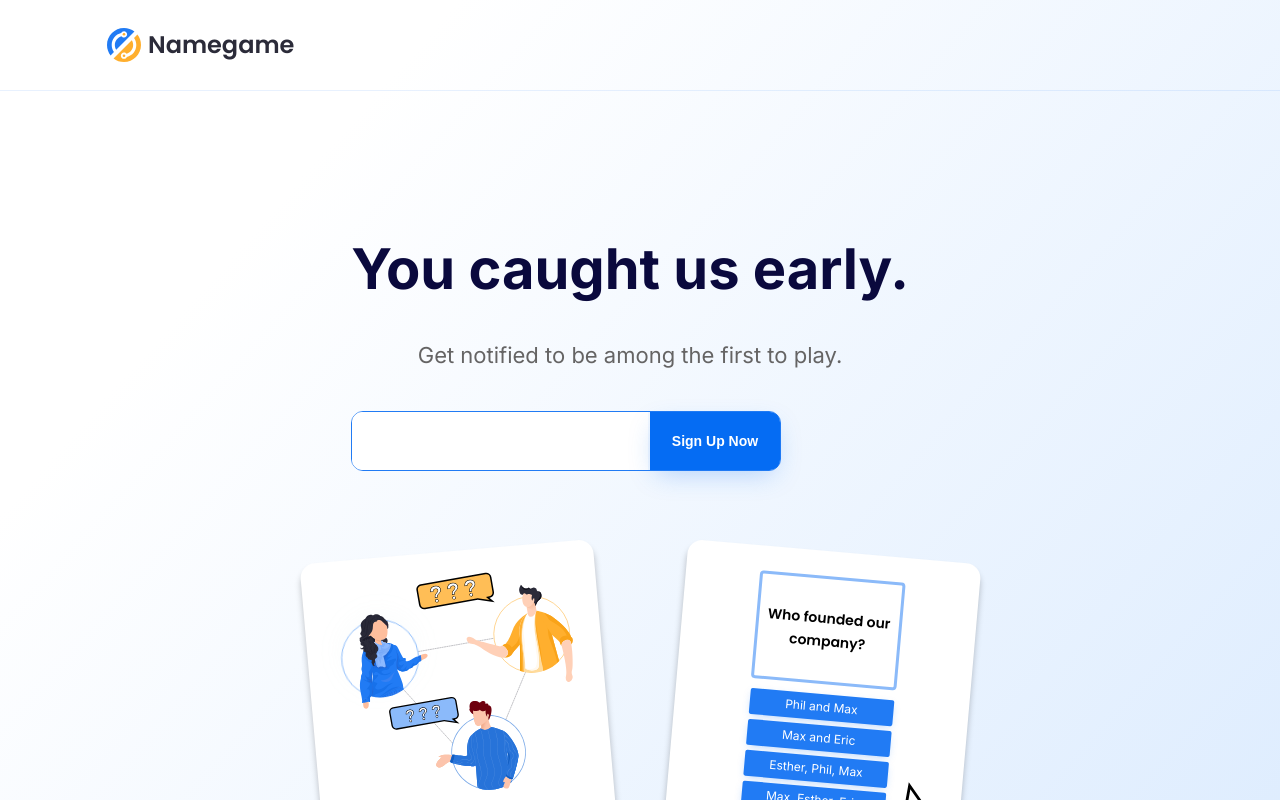
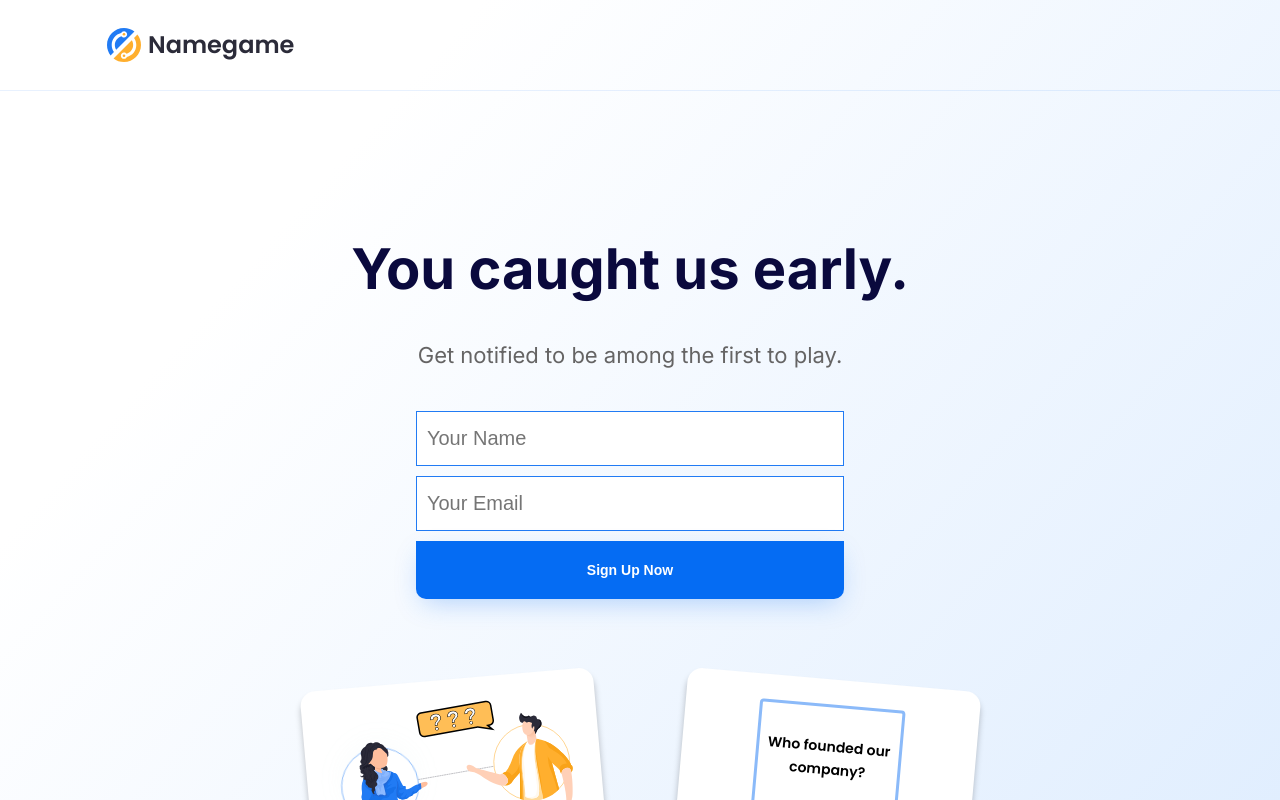
Before and after one commit to khanlifts/namegame-landing, an Angular app: page /more-info in a window 1280 px wide. Shown: the top 800 px of the page. Built offline with nearby package versions, Linux system fonts and the light colour scheme.

Commit message:
add name field to form

```diff
--- a/src/app/namegame-form/namegame-form.component.html
+++ b/src/app/namegame-form/namegame-form.component.html
@@ -1,9 +1,19 @@
-<div class="namegame-form"
-     [class.namegame-form--invalid]="!emailField.pristine && emailField.invalid">
-  <input class="namegame-form__input" id="email" type="email" [formControl]="emailField">
+<div class="namegame-form">
+  <input class="namegame-form__input"
+    [class.namegame-form__input--invalid]="nameField.touched && nameField.invalid"
+    id="name"
+    type="text"
+    placeholder="Your Name"
+    [formControl]="nameField">
+  <input class="namegame-form__input"
+    [class.namegame-form__input--invalid]="emailField.touched && emailField.invalid"
+    id="email"
+    type="email"
+    placeholder="Your Email"
+    [formControl]="emailField">
   <button class="namegame-form__action-button namegame-form__action-button--blue"
-          [class.namegame-form__action-button--disabled]="emailField.invalid"
-   [disabled]="emailField.invalid"
+   [class.namegame-form__action-button--disabled]="emailField.invalid || nameField.invalid"
+   [disabled]="emailField.invalid || nameField.invalid"
    (click)="onSubmitClick()"
   >Sign Up Now</button>
 </div>
--- a/src/app/namegame-form/namegame-form.component.sass
+++ b/src/app/namegame-form/namegame-form.component.sass
@@ -1,27 +1,32 @@
 .namegame-form
   margin-top: 40px
-  border: 1px solid #217BF4
   border-radius: 12px
   display: flex
-  justify-content: space-between
+  flex-direction: column
   max-width: 428px
-  &--invalid
-    border-color: red
+  @media (max-width: 1300px)
+    margin-left: auto
+    margin-right: auto
+  @media (max-width: 500px)
+    max-width: initial
 
   &__input
     padding: 15px 10px
     font-size: 20px
-    border: none
-    border-radius: 10px 0 0 10px
+    border: 1px solid #217BF4
     outline: none
-    width: calc(100% - 152px)
+    margin-bottom: 10px
+    &--invalid
+      border-color: red
     @media (max-width: 500px)
       font-size: 15px
+      padding-left: 15px
+      padding-right: 5px
 
   &__action-button
     border: none
     box-shadow: 0 9px 27px -7px rgba(33, 123, 244, 0.34)
-    border-radius: 0 10px 10px 0
+    border-radius: 0 0 10px 10px
     font-weight: 600
     font-size: 14px
     line-height: 14px
--- a/src/app/namegame-form/namegame-form.component.ts
+++ b/src/app/namegame-form/namegame-form.component.ts
@@ -1,5 +1,10 @@
 import { Component, EventEmitter, Output } from '@angular/core';
 import { FormControl, Validators } from '@angular/forms';
+
+export interface SignUpFormValue {
+  name: string;
+  email: string;
+}
 
 @Component({
   selector: 'app-namegame-form',
@@ -8,11 +13,12 @@ import { FormControl, Validators } from '@angular/forms';
 })
 export class NamegameFormComponent {
   public emailField = new FormControl('', [Validators.required, Validators.email]);
-  @Output() submitClick: EventEmitter<string> = new EventEmitter();
+  public nameField = new FormControl('', [Validators.required, Validators.minLength(2), Validators.maxLength(80)]);
+  @Output() submitClick: EventEmitter<SignUpFormValue> = new EventEmitter();
 
   onSubmitClick(): void {
-    if (this.emailField.value) {
-      this.submitClick.emit(this.emailField.value);
+    if (this.emailField.value && this.nameField.value) {
+      this.submitClick.emit({ name: this.emailField.value, email: this.nameField.value });
     }
   }
 }
--- a/src/app/namegame-main-page/namegame-main-page.component.sass
+++ b/src/app/namegame-main-page/namegame-main-page.component.sass
@@ -17,6 +17,8 @@
 
   &__title
     margin-right: 20px
+    @media (max-width: 800px)
+      margin-right: initial
 
   &__cards
     margin-top: 80px
--- a/src/app/namegame-more-info-page/namegame-main-page.component.sass
+++ b/src/app/namegame-more-info-page/namegame-main-page.component.sass
@@ -20,6 +20,8 @@
 
   &__title
     margin-right: 20px
+    @media (max-width: 800px)
+      margin-right: initial
     &--submitted
       margin-right: initial
 
--- a/src/app/namegame-more-info-page/namegame-more-info.component.html
+++ b/src/app/namegame-more-info-page/namegame-more-info.component.html
@@ -6,7 +6,7 @@
       [title]="'You caught us early.'"
       [subTitle]="'Get notified to be among the first to play.'"
       [enableForm]="true"
-      (submittedEmail)="sendEmail($event)">
+      (submittedFormValue)="sendEmail($event)">
     </app-namegame-title>
     <app-namegame-cards class="namegame-more-info-page__cards"></app-namegame-cards>
   </div>
--- a/src/app/namegame-more-info-page/namegame-more-info.component.ts
+++ b/src/app/namegame-more-info-page/namegame-more-info.component.ts
@@ -1,5 +1,6 @@
 import { Component, OnInit } from '@angular/core';
 import emailjs, { EmailJSResponseStatus } from '@emailjs/browser';
+import { SignUpFormValue } from '../namegame-form/namegame-form.component';
 
 @Component({
   selector: 'app-namegame-more-info-page',
@@ -8,20 +9,22 @@ import emailjs, { EmailJSResponseStatus } from '@emailjs/browser';
 })
 export class NamegameMoreInfoComponent implements OnInit {
   submittedEmail = '';
+  submittedName = '';
   serviceId = 'service_uhe70ub';
   templateId = 'template_6vfanrt';
   publicKey = 'R-fK7SP9Zxg98Sffz';
 
-  public sendEmail(submittedEmail: string) {
-    this.submittedEmail = submittedEmail;
+  public sendEmail(signUpFormValue: SignUpFormValue) {
+    this.submittedEmail = signUpFormValue.email;
+    this.submittedName = signUpFormValue.name;
     this.scrollToTop();
-    // emailjs.send(
-    //   this.serviceId, this.templateId, { email: submittedEmail }, this.publicKey)
-    //   .then((result: EmailJSResponseStatus) => {
-    //     console.log(result.text);
-    //   }, (error) => {
-    //     console.error(error.text);
-    //   });
+    emailjs.send(
+      this.serviceId, this.templateId, { email: this.submittedEmail, name: this.submittedName }, this.publicKey)
+      .then((result: EmailJSResponseStatus) => {
+        console.log(result.text);
+      }, (error) => {
+        console.error(error.text);
+      });
   }
 
   private scrollToTop(): void {
--- a/src/app/namegame-title/namegame-title.component.ts
+++ b/src/app/namegame-title/namegame-title.component.ts
@@ -1,4 +1,5 @@
 import { Component, EventEmitter, Input, Output } from '@angular/core';
+import { SignUpFormValue } from '../namegame-form/namegame-form.component';
 
 @Component({
   selector: 'app-namegame-title',
@@ -12,11 +13,11 @@ export class NamegameTitleComponent {
   @Input() buttonType = 'orange'
   @Input() buttonLink = 'more-info'
   @Input() enableForm = false
-  @Output() submittedEmail = new EventEmitter<string>();
+  @Output() submittedFormValue = new EventEmitter<SignUpFormValue>();
   public submitted = false;
 
-  onSubmitClick(email: string): void {
+  onSubmitClick(signupFormValue: SignUpFormValue): void {
     this.submitted = true;
-    this.submittedEmail.emit(email)
+    this.submittedFormValue.emit(signupFormValue)
   }
 }
```
